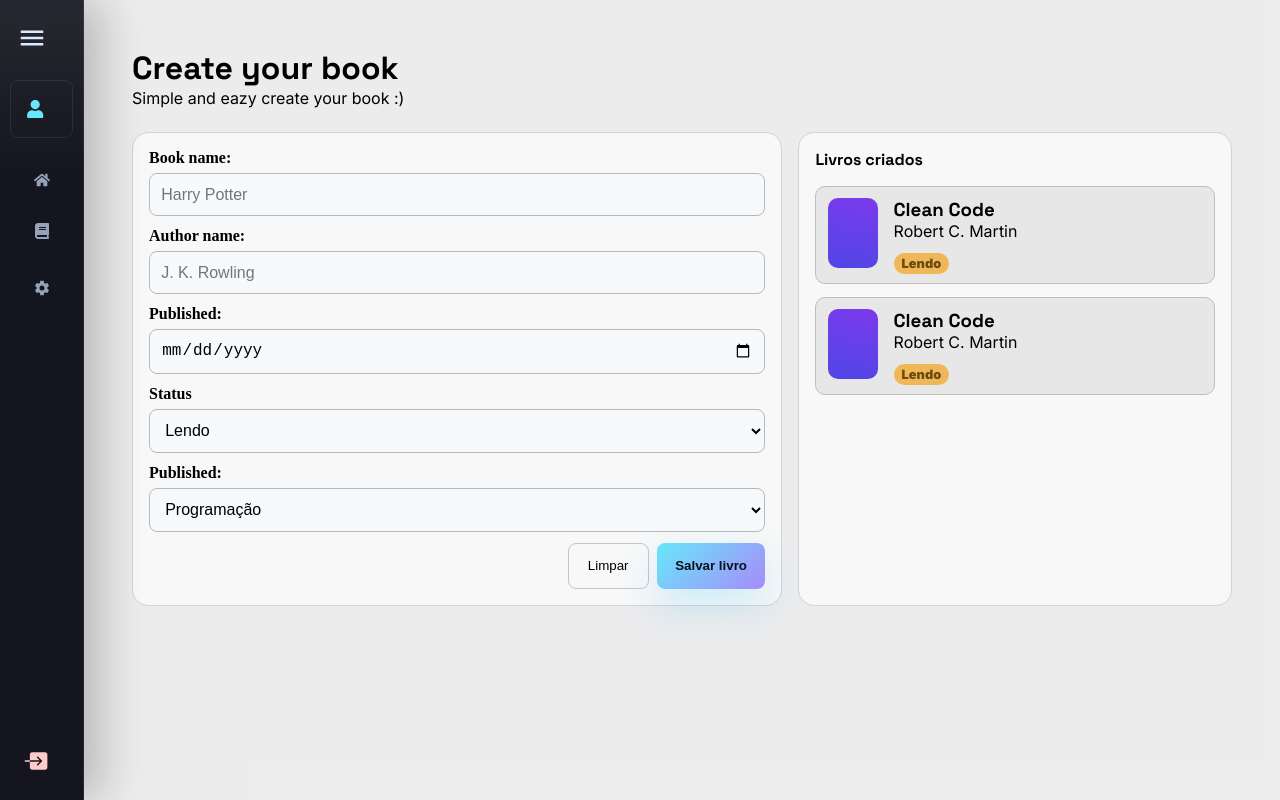
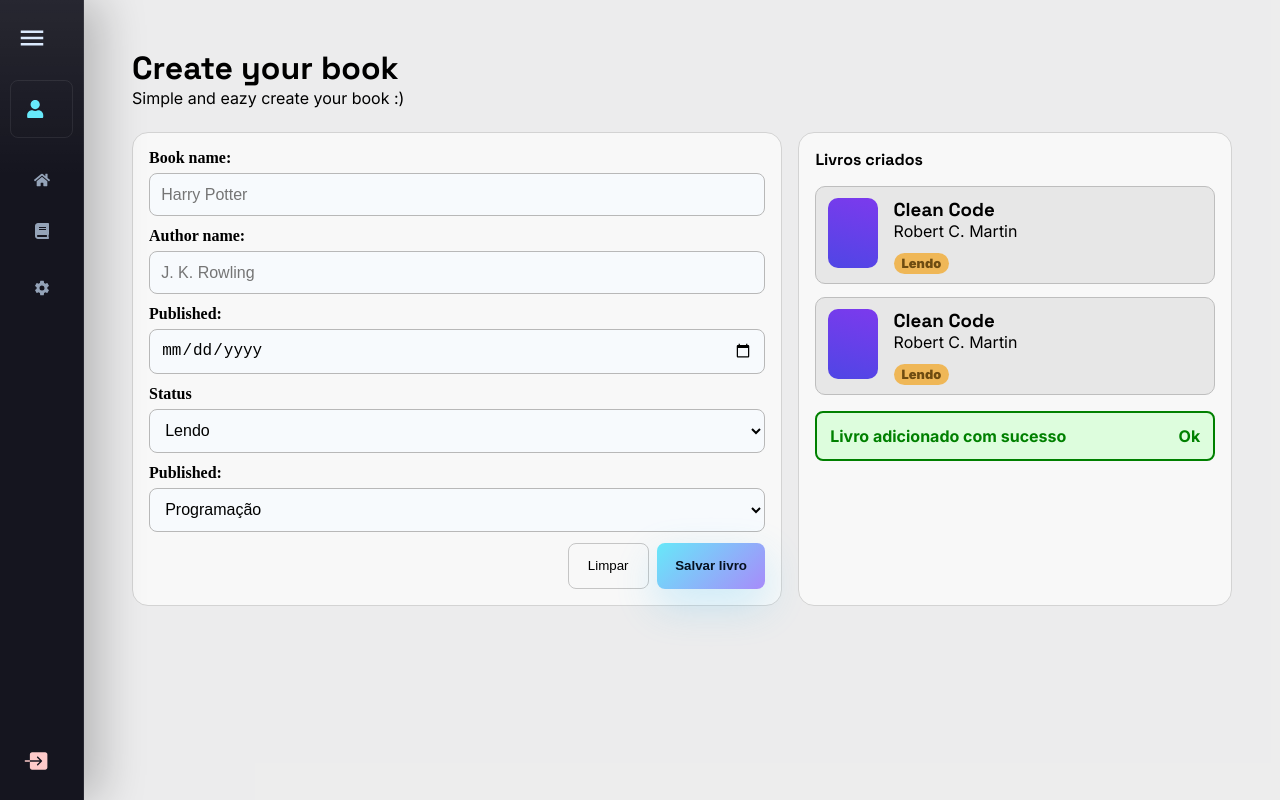
Before and after one commit to cauealb/biblioteca-front-simple, a React (Vite) app: page /dashboard/create-book in a window 1280 px wide. Built offline with nearby package versions, Linux system fonts and the light colour scheme.

Commit message:
feat: incluindo mensagem de sucesso

```diff
--- a/src/pages/CreateBook/CreateBook.tsx
+++ b/src/pages/CreateBook/CreateBook.tsx
@@ -79,6 +79,11 @@ export default function CreateBook() {
                             </div>
 
                         </div>
+
+                        <div className={style.statusCreate}>
+                            <p>Livro adicionado com sucesso</p>
+                            <p>Ok</p>
+                        </div>
                     </div>
                 </div>
 
--- a/src/pages/CreateBook/style.module.css
+++ b/src/pages/CreateBook/style.module.css
@@ -82,3 +82,19 @@
     background: linear-gradient(15deg, #4f46e5,#7c3aed);
     border-radius: 10px;
 }
+
+.statusCreate {
+    background-color: rgb(221, 253, 221);
+    border: 2px solid green;
+    border-radius: 8px;
+    padding: 0.8rem;
+    color: green;
+    font-weight: bold;
+
+    display: flex;
+    justify-content: space-between;
+
+    & > p:last-child {
+        cursor: pointer;
+    }
+}
```
